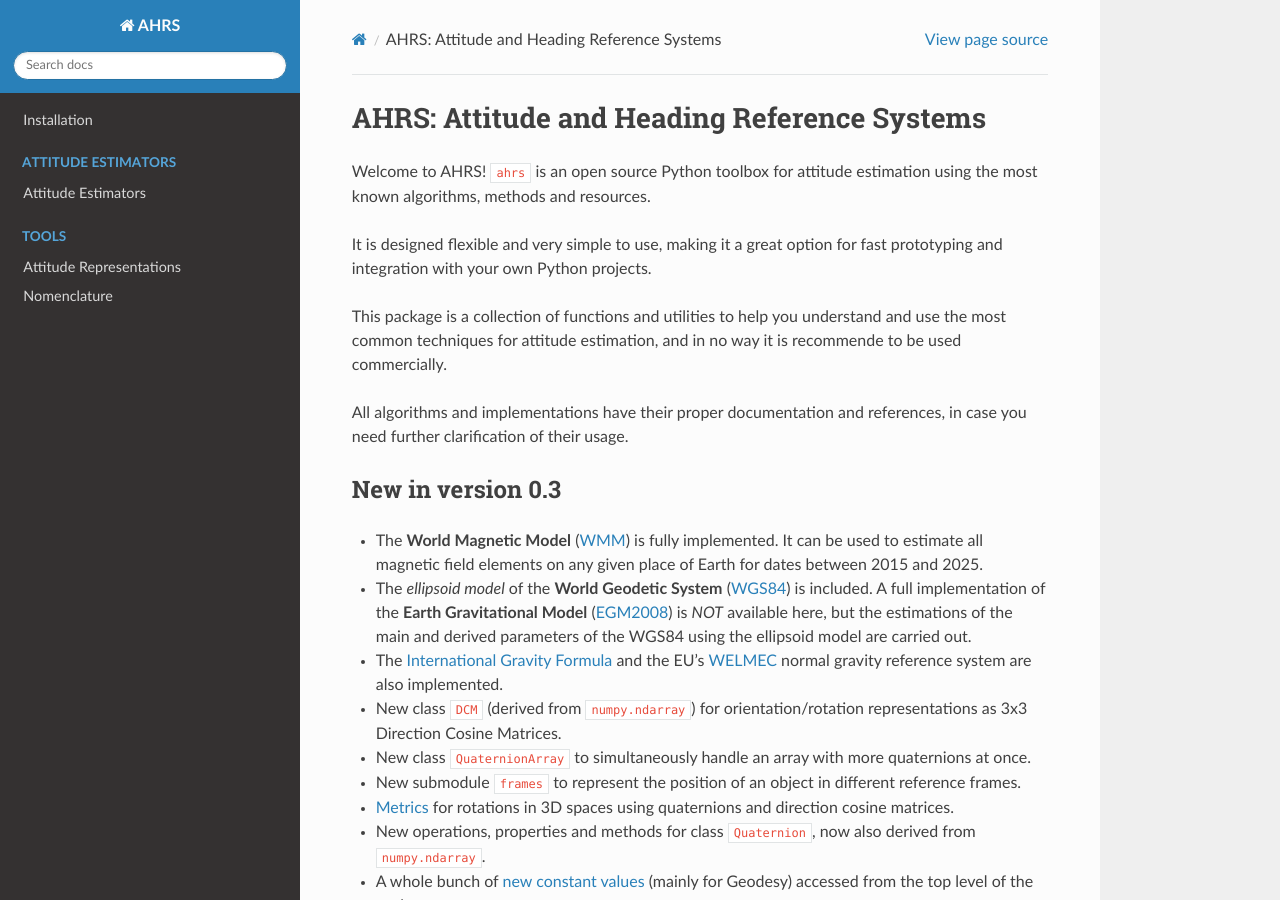
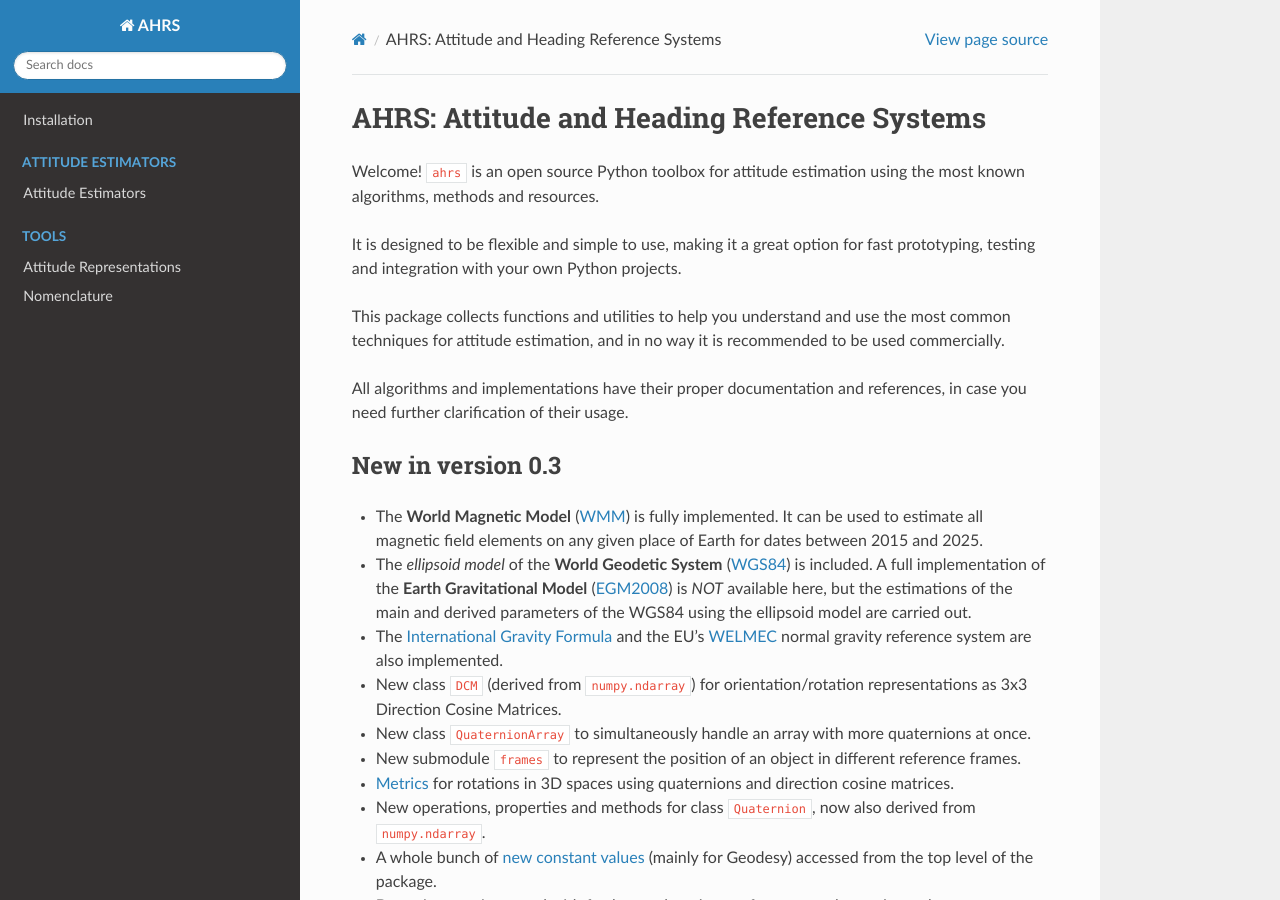
Before and after one commit to Mayitzin/ahrs, a Sphinx documentation site: the page built from docs/source/index.rst, in a window 1280 px wide and 900 px high. Built offline with Sphinx 7.4.7 and the Read the Docs theme 2.0.0, drawn with Linux system fonts in a browser that asks for light colours.

Commit message:
Fix typos and improve wording in index.rst

```diff
--- a/docs/source/index.rst
+++ b/docs/source/index.rst
@@ -1,15 +1,15 @@
 AHRS: Attitude and Heading Reference Systems
 ============================================
 
-Welcome to AHRS! ``ahrs`` is an open source Python toolbox for attitude
-estimation using the most known algorithms, methods and resources.
+Welcome! ``ahrs`` is an open source Python toolbox for attitude estimation
+using the most known algorithms, methods and resources.
 
-It is designed flexible and very simple to use, making it a great option for
-fast prototyping and integration with your own Python projects.
+It is designed to be flexible and simple to use, making it a great option for
+fast prototyping, testing and integration with your own Python projects.
 
-This package is a collection of functions and utilities to help you understand
-and use the most common techniques for attitude estimation, and in no way it is
-recommende to be used commercially.
+This package collects functions and utilities to help you understand and use
+the most common techniques for attitude estimation, and in no way it is
+recommended to be used commercially.
 
 All algorithms and implementations have their proper documentation and
 references, in case you need further clarification of their usage.
```
